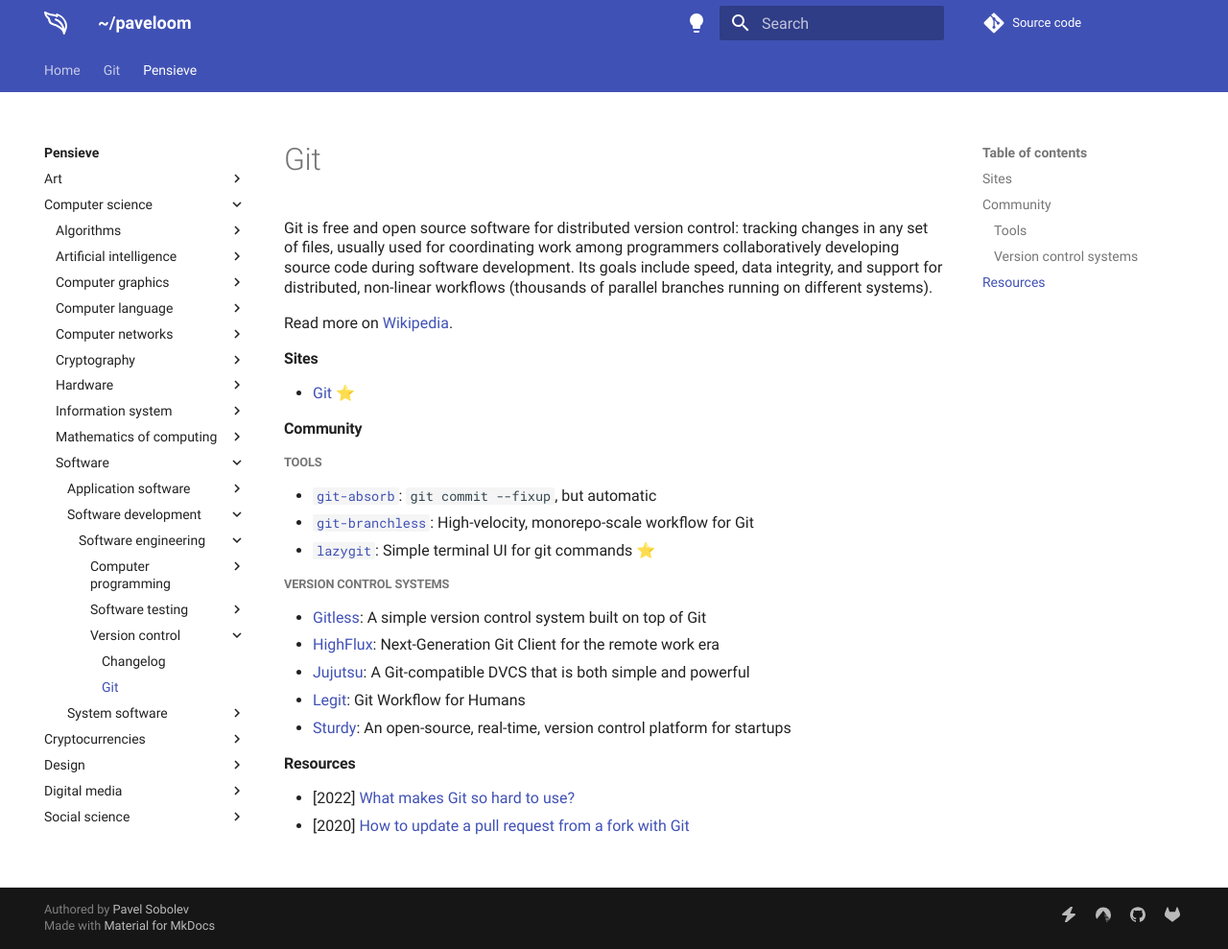
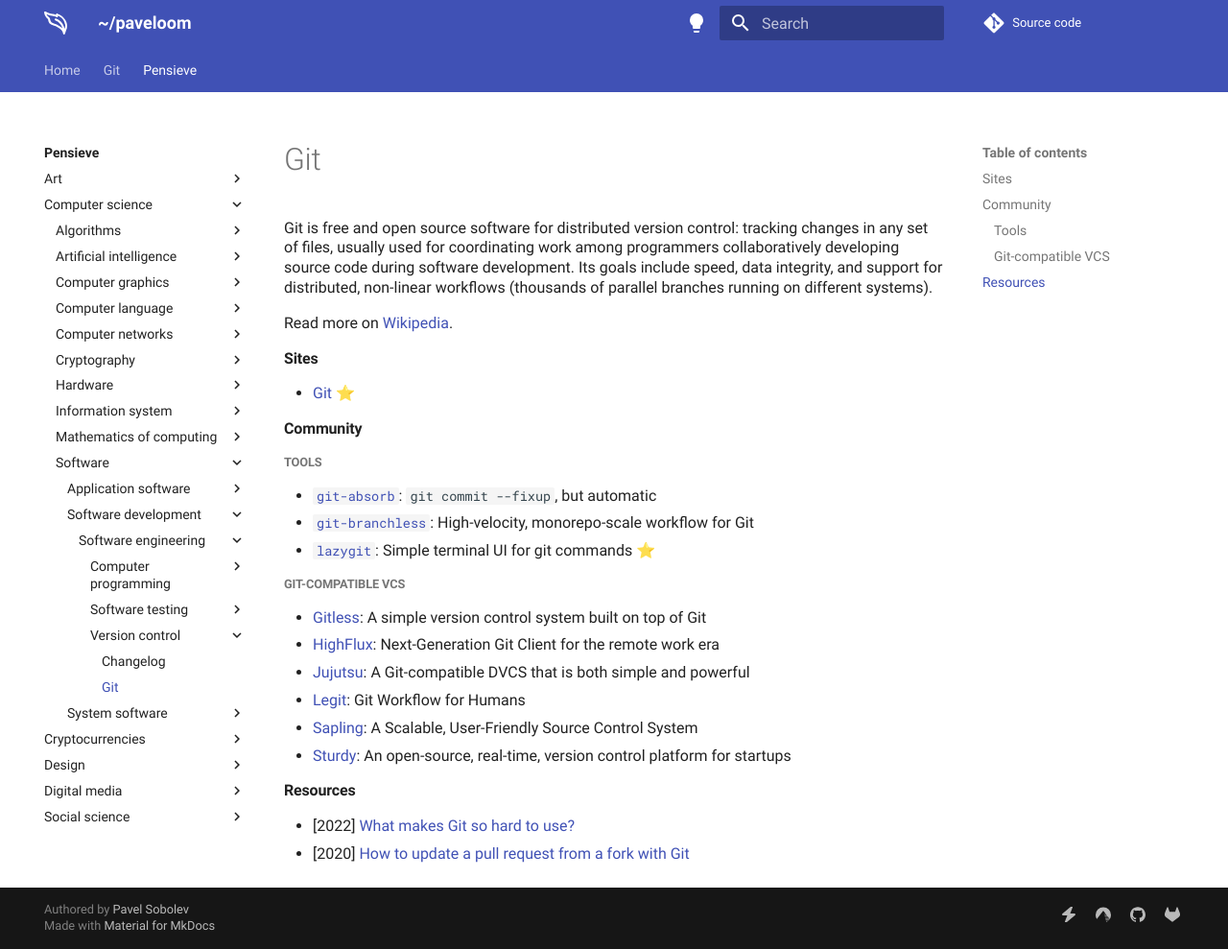
Before and after one commit to paveloom/paveloom.dev, an MkDocs documentation site: the page built from content/pensieve/git.md, in a window 1280 px wide and 989 px high. Shown: the whole window at 96% size. Built offline with MkDocs 1.6.1 and Material for MkDocs 9.7.7, drawn with Linux system fonts in a browser that asks for light colours; comment, search, counter and statistics services are not loaded.

Commit message:
Pensieve: move Sapling to the Git page.

```diff
--- a/content/pensieve/git.md
+++ b/content/pensieve/git.md
@@ -14,11 +14,12 @@
 - [`git-branchless`](https://github.com/arxanas/git-branchless): High-velocity, monorepo-scale workflow for Git
 - [`lazygit`](https://github.com/jesseduffield/lazygit): Simple terminal UI for git commands ⭐
 
-##### Version control systems
+##### Git-compatible VCS
 - [Gitless](https://gitless.com): A simple version control system built on top of Git
 - [HighFlux](https://www.highflux.io): Next-Generation Git Client for the remote work era
 - [Jujutsu](https://github.com/martinvonz/jj): A Git-compatible DVCS that is both simple and powerful
 - [Legit](https://github.com/frostming/legit): Git Workflow for Humans
+- [Sapling](https://sapling-scm.com): A Scalable, User-Friendly Source Control System
 - [Sturdy](https://github.com/sturdy-dev/sturdy): An open-source, real-time, version control platform for startups
 
 #### Resources
```
Also changed, not shown: content/pensieve/version-control.md (+0 -1 lines).
